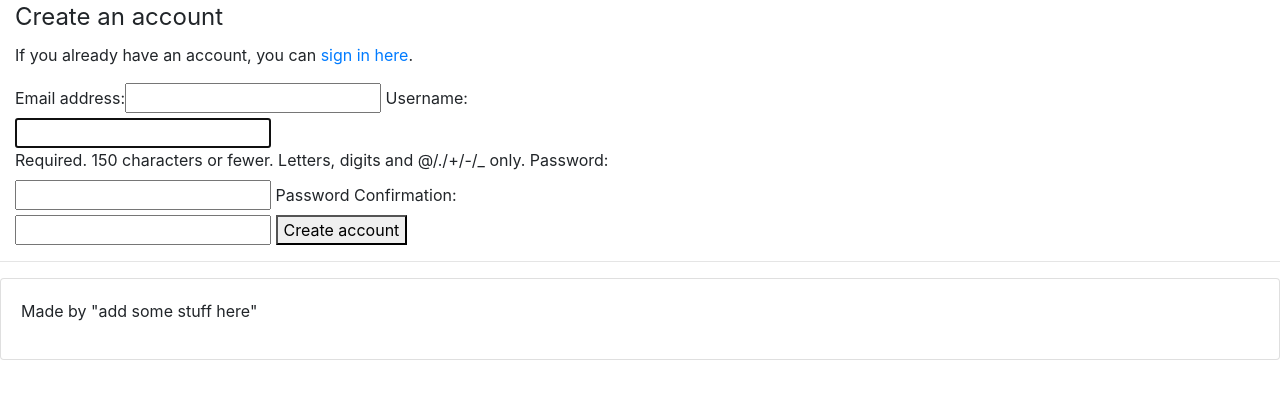
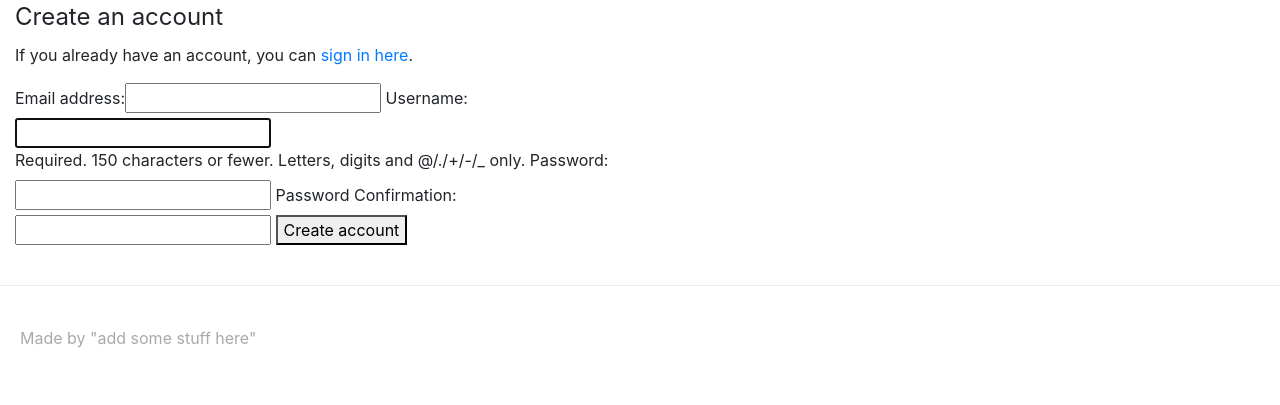
Before and after one commit to Eucaa/historebay, a Django app: page /accounts/registration/ in a window 1280 px wide. Shown: the part 111-516 px from the top of the page. Run offline with Django 3.2, Linux system fonts and the light colour scheme; parts of the project's set-up code (start-up, migrations or seed data) failed here and were passed over; some libraries are stand-ins or nearby versions.

Commit message:
Icon and footer placed in template

```diff
--- a/templates/base.html
+++ b/templates/base.html
@@ -9,6 +9,7 @@
         <link rel="stylesheet" href="https://stackpath.bootstrapcdn.com/bootstrap/4.4.1/css/bootstrap.min.css" integrity="sha384-Vkoo8x4CGsO3+Hhxv8T/Q5PaXtkKtu6ug5TOeNV6gBiFeWPGFN9MuhOf23Q9Ifjh" crossorigin="anonymous">
         <link rel="stylesheet" href="{% static 'font-awesome/css/font-awesome.min.css' %}">
         <link rel="stylesheet" href="{% static 'css/styles.css' %}">
+        <link rel="icon" href="{% static 'css/img/heb_icon.png' %}">
         {% block head_js %}
         {% endblock head_js %}  <!--This will only inject the JS used in the checkout.html into here when the checkout button is clicked.-->
         <title>Historebay</title>
@@ -89,12 +90,12 @@
             <!--Main area for content creation-->
         {% endblock %}
         </div>
-            <hr>
-            <div class="card">
-                <div class="card-body">
-                    <p>Made by "add some stuff here"</p>
-                </div>
+
+        <footer>
+            <div class="card-body">
+                <p>Made by "add some stuff here"</p>
             </div>
+        </footer>
 
         <script src="https://code.jquery.com/jquery-3.4.1.slim.min.js" integrity="sha384-J6qa4849blE2+poT4WnyKhv5vZF5SrPo0iEjwBvKU7imGFAV0wwj1yYfoRSJoZ+n" crossorigin="anonymous"></script>
         <script src="https://cdn.jsdelivr.net/npm/popper.js@1.16.0/dist/umd/popper.min.js" integrity="sha384-Q6E9RHvbIyZFJoft+2mJbHaEWldlvI9IOYy5n3zV9zzTtmI3UksdQRVvoxMfooAo" crossorigin="anonymous"></script>
```
